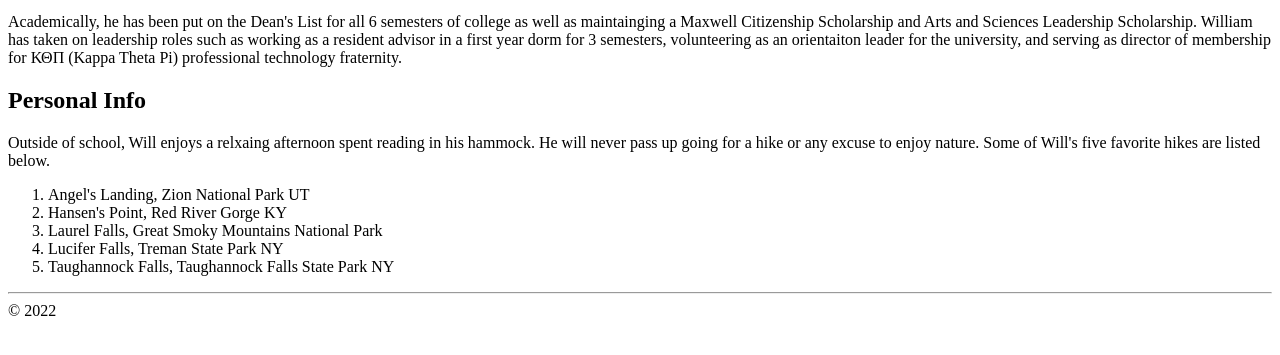
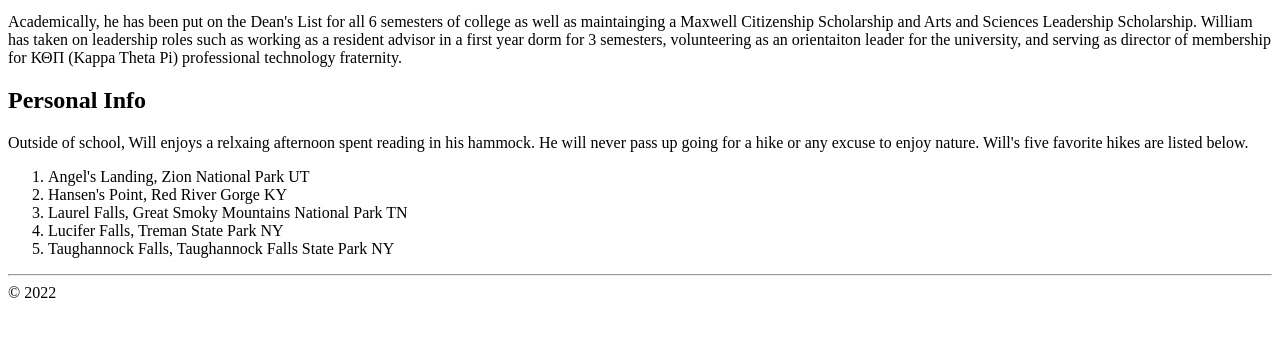
Before and after one commit to wdmahane/ist263, a plain HTML site: page lab02/mahaney-bio.html in a window 1280 px wide. Shown: the part 119-474 px from the top of the page. Drawn offline with Linux system fonts and the light colour scheme.

Commit message:
grammar updates

```diff
--- a/lab02/mahaney-bio.html
+++ b/lab02/mahaney-bio.html
@@ -19,13 +19,13 @@
         <h2>Personal Info</h2>
 
         <p>
-        Outside of school, Will enjoys a relxaing afternoon spent reading in his hammock. He will never pass up going for a hike or any excuse to enjoy nature. Some of Will's five favorite hikes are listed below.
+        Outside of school, Will enjoys a relxaing afternoon spent reading in his hammock. He will never pass up going for a hike or any excuse to enjoy nature. Will's five favorite hikes are listed below.
         </p>
 
         <ol>
             <li>Angel's Landing, Zion National Park UT</li>
             <li>Hansen's Point, Red River Gorge KY</li>
-            <li>Laurel Falls, Great Smoky Mountains National Park</li>
+            <li>Laurel Falls, Great Smoky Mountains National Park TN</li>
             <li>Lucifer Falls, Treman State Park NY</li>
             <li>Taughannock Falls, Taughannock Falls State Park NY</li>
         </ol>
```
